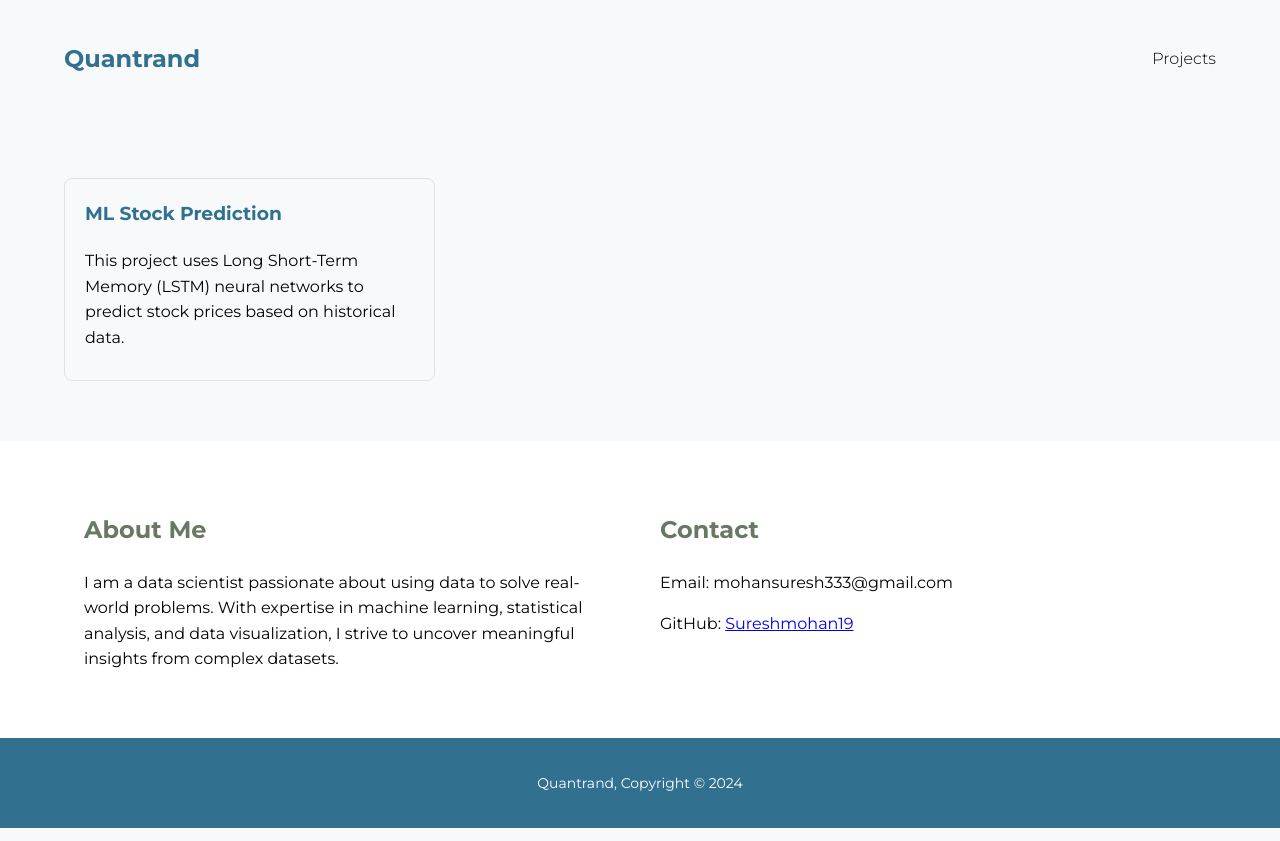
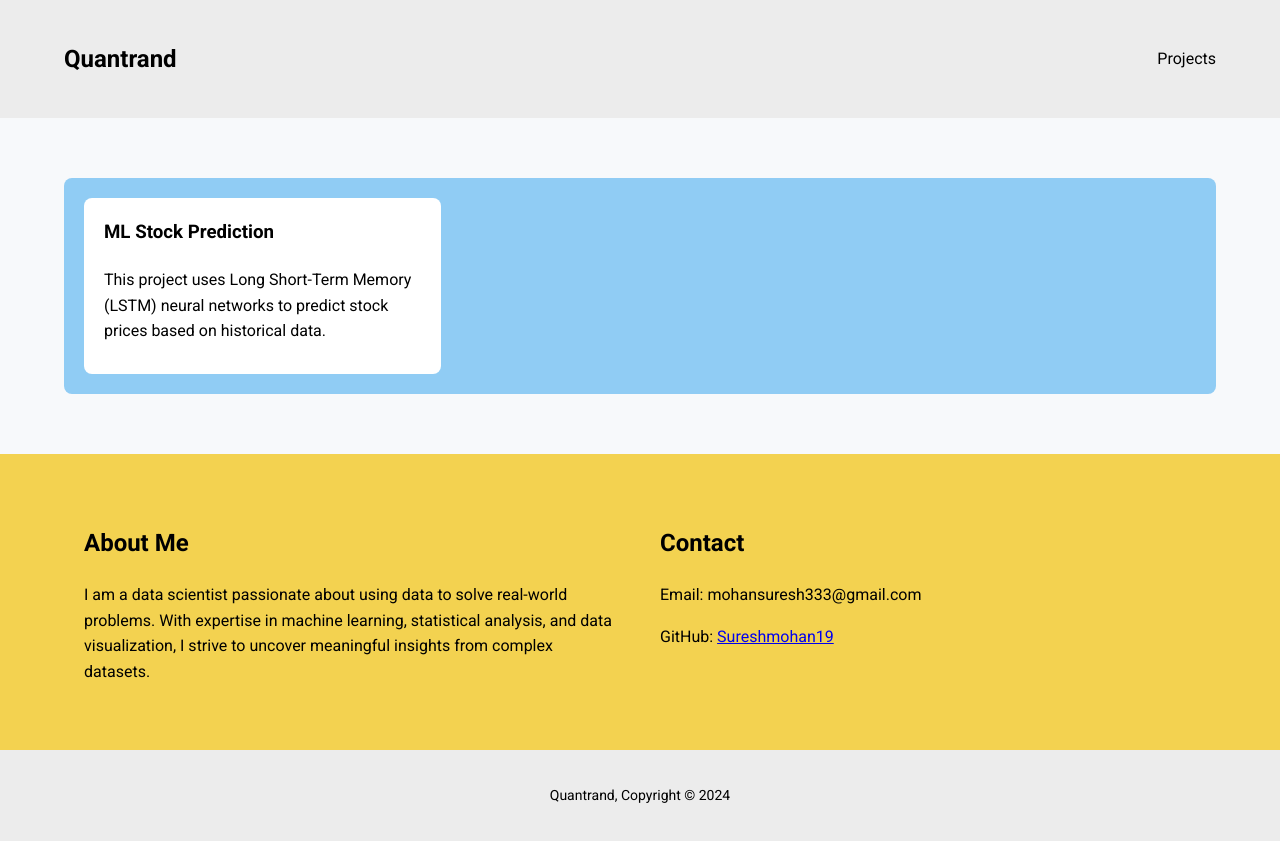
Before and after one commit to Sureshmohan19/quantrand, a plain HTML site: page index.html in a window 1280 px wide. Drawn offline with Linux system fonts and the light colour scheme.

Commit message:
html template design change

```diff
--- a/index.html
+++ b/index.html
@@ -4,10 +4,10 @@
     <meta charset="UTF-8">
     <meta name="viewport" content="width=device-width, initial-scale=1.0">
     <title>Quantrand</title>
-    <link href="https://fonts.googleapis.com/css2?family=Montserrat:wght@300;400;700&display=swap" rel="stylesheet">
+    <link href="https://fonts.googleapis.com/css2?family=Roboto:wght@300;400;700&display=swap" rel="stylesheet">
     <style>
         body {
-            font-family: 'Montserrat', sans-serif;
+            font-family: 'Roboto', sans-serif;
             line-height: 1.6;
             margin: 0;
             padding: 0;
@@ -21,6 +21,7 @@
             padding: 20px;
         }
         header {
+            background-color: #ECECEC;
             padding: 20px 0;
         }
         header .container {
@@ -31,7 +32,7 @@
         header h1 {
             margin: 0;
             font-size: 24px;
-            color: #31708e;
+            color: #000000;
         }
         header nav ul {
             list-style: none;
@@ -45,16 +46,19 @@
         header a {
             color: #000000;
             text-decoration: none;
-            font-weight: 300;
+            font-weight: 400;
         }
         .post-grid {
             display: grid;
             grid-template-columns: repeat(3, 1fr);
             gap: 20px;
             margin-top: 40px;
+            background-color: #90CCF4;
+            padding: 20px;
+            border-radius: 8px;
         }
         .post {
-            border: 1px solid #e0e0e0;
+            background-color: #ffffff;
             border-radius: 8px;
             padding: 20px;
             transition: transform 0.3s ease;
@@ -64,14 +68,14 @@
         }
         .post h3 {
             margin-top: 0;
-            color: #31708e;
+            color: #000000;
             font-weight: 600;
         }
         .post p {
             margin-bottom: 10px;
         }
         #about-contact {
-            background-color: #ffffff;
+            background-color: #F3D250;
             padding: 50px 0;
             margin-top: 40px;
         }
@@ -84,11 +88,11 @@
             padding: 0 20px;
         }
         #about-contact h2 {
-            color: #687864;
+            color: #000000;
         }
         footer {
-            background-color: #31708e;
-            color: #ffffff;
+            background-color: #ECECEC;
+            color: #000000;
             text-align: center;
             padding: 20px 0;
             font-size: 14px;
```
